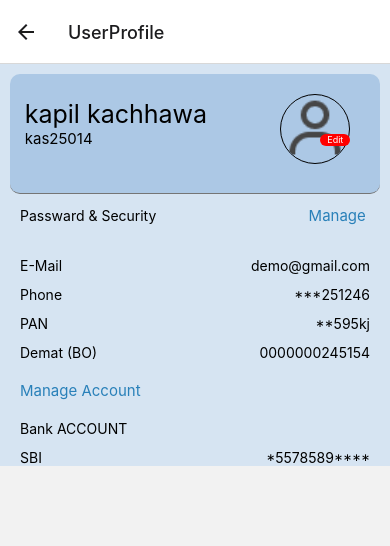
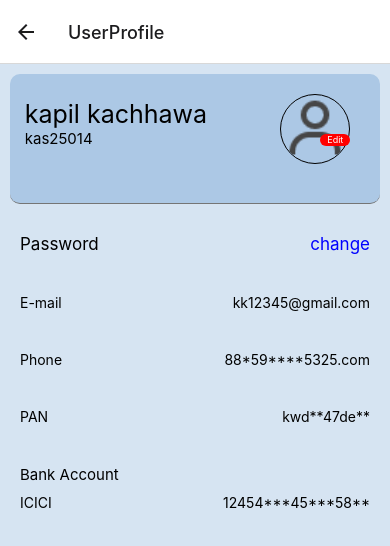
Before and after one commit to Chouhan143/BullsEye, a React Native app: screen /UserProfile in a window 390 px wide. Shown: the top 546 px of the page. Built offline with nearby package versions, Linux system fonts and the light colour scheme.

Commit message:
edit profile

```diff
--- a/Src/ProfilePages/Userprofile.js
+++ b/Src/ProfilePages/Userprofile.js
@@ -4,47 +4,14 @@ import { SIZES, COLORS, icons, } from '../../constants';
 
 
 const UserProfile = (onPress) => {
-    const UserRow = ({ title, value, onPress }) => {
-        return (
-            <View style={{
-                flex: 1,
-                flexDirection: 'row', marginTop: SIZES.radius,
-                height: 60, justifyContent: 'space-between', backgroundColor: COLORS.mainBgColor, alignItems: 'center'
-            }}>
-                <Text style={{ marginLeft: 20 }}>{title}</Text>
-                <TouchableOpacity>
-                    <Text style={{ fontSize: 15, color: '#2980B9', marginRight: 20 }}>{value} </Text>
-                </TouchableOpacity>
-
-            </View>
 
 
+    return (
+        <View style={{ flex: 1, backgroundColor: COLORS.mainBgColor }}>
 
-        )
-    }
-    const UserRow1 = ({ title, value, onPress }) => {
-        return (
+            <View style={{ backgroundColor: COLORS.mainBgColor, marginTop: 10 }}>
                 <View style={{
-                flex: 1,
-                flexDirection: 'row', marginTop: SIZES.radius,
-                justifyContent: 'space-between', backgroundColor: COLORS.mainBgColor, alignItems: 'center'
-            }}>
-                <Text style={{ marginLeft: 20 }}>{title}</Text>
-                <Text style={{ marginRight: 20 }} >{value}{onPress}</Text>
-
-            </View>
-
-
-
-        )
-    }
-    return (
-        <ScrollView>
-            <View style={{flex:1,backgroundColor:COLORS.mainBgColor}}>
-                <View style={{ backgroundColor: COLORS.mainBgColor }}>
-                    <View style={{ flex: 1, backgroundColor: COLORS.mainBgColor, marginTop: 10 }}>
-                        <View style={{
-                            height: 120, backgroundColor: COLORS.bgColor, width: '95%', position: 'absolute', justifyContent: 'space-between',
+                    height: 130, backgroundColor: COLORS.bgColor, width: '95%', justifyContent: 'space-between',
                     borderBottomWidth: 0.3, borderBottomColor: COLORS.lightGray3, alignSelf: 'center', flexDirection: 'row', borderRadius: 10
                 }}>
                     <View style={{ marginTop: 25 }}>
@@ -52,20 +19,7 @@ const UserProfile = (onPress) => {
                         <Text style={{ fontSize: 15, marginLeft: 15 }}>kas25014</Text>
 
                     </View>
-                            {/* <View style={{ borderWidth: 0.5, borderColor: 'black', borderRadius: 200, width: 80, height: 80 }}>
-                            <Image source={icons.profile} style={{ width: 40, height: 40, alignSelf: 'center' }} />
-                            <TouchableOpacity
-                            >
-                                <View style={{
-                                    justifyContent: 'center', marginRight: 500, alignItems: 'center',
-                                    borderWidth: 0.5, borderColor: 'black', borderRadius: 200, width: 20, height: 20,
-                                    backgroundColor: 'blue',
-                                }}>
-                                    <Image source={icons.plus} style={{ width: 15, height: 15, alignSelf: 'center', tintColor: 'white' }} />
-                                </View>
-                            </TouchableOpacity>
 
-                        </View> */}
                     <View
                         style={{
                             width: 50,
@@ -105,47 +59,60 @@ const UserProfile = (onPress) => {
                 </View>
 
             </View>
-                    <View style={{ marginTop: 120, backgroundColor: COLORS.mainBgColor }}>
-                        <UserRow title={"Passward & Security"} value={"Manage"} />
 
+            <View style={{
+                flexDirection: 'row', justifyContent: 'space-between',
+                paddingLeft: 20, paddingRight: 20, marginTop: 30
+            }}>
+                <Text style={{ fontSize: 17 }}>
+                    Password
+                </Text>
+                <TouchableOpacity>
+                    <Text style={{ fontSize: 17, color: 'blue' }}>
+                        change
+                    </Text>
+                </TouchableOpacity>
+            </View>
+            <View style={{
+                flexDirection: 'row', justifyContent: 'space-between', marginTop: 40,
+                paddingLeft: 20, paddingRight: 20
+            }}>
+                <Text>E-mail</Text>
+                <Text>kk12345@gmail.com</Text>
+            </View>
+            <View style={{
+                flexDirection: 'row', justifyContent: 'space-between', marginTop: 40,
+                paddingLeft: 20, paddingRight: 20
+            }}>
+                <Text>Phone</Text>
+                <Text>88*59****5325.com</Text>
+            </View>
+            <View style={{
+                flexDirection: 'row', justifyContent: 'space-between', marginTop: 40,
+                paddingLeft: 20, paddingRight: 20
+            }}>
+                <Text>PAN</Text>
+                <Text>kwd**47de**</Text>
+            </View>
+            <View style={{ margin: 20, }}>
+                <View style={{marginTop:20}}>
+                    <Text style={{ fontSize: 15 }}>Bank Account</Text>
+
+                </View>
+                <View style={{ flexDirection: 'row', justifyContent: 'space-between', marginTop: 10 }}>
+                    <Text>ICICI</Text>
+                    <Text>12454***45***58**</Text>
+                </View>
             </View>
 
 
-                    <View style={{ marginTop: 20, backgroundColor: COLORS.mainBgColor }}>
-                        <UserRow1 title={"E-Mail"} value={"demo@gmail.com"} />
-                        <UserRow1 title={"Phone"} value={"***251246"} />
-                        <UserRow1 title={"PAN"} value={"**595kj"} />
-                        <UserRow1 title={"Demat (BO)"} value={"0000000245154"} />
-                        <View style={{ marginLeft: 20, marginTop: 20, backgroundColor: COLORS.mainBgColor }}>
-                            <TouchableOpacity>
-                                <Text style={{ fontSize: 15, color: '#2980B9' }}>Manage Account</Text>
-                            </TouchableOpacity>
-                        </View>
-                    </View>
-                    <View style={{ backgroundColor: COLORS.mainBgColor, }}>
-                        <Text style={{ marginTop: 20, marginLeft: 20, color: "#000" }} >Bank ACCOUNT</Text>
-                        <UserRow1 title={"SBI"} value={"*5578589****"} />
 
-                        {/* <UserRow title={"Sagement"} value={"Mcx,gold,Silver,Copper"} />
-                    <UserRow title={"Demat Authorisation"} value={"POA"} />  */}
+
+
+
 
 
         </View>
-                    {/* <View >
-                    <Text style={{ marginTop: 30, marginLeft: 20, color: "#000" }} >Account closure </Text>
-                    <Text style={{ marginTop: 20, marginLeft: 20, }} >lorem20 the cat is very beuatyfull and i dont like wine </Text>
-
-                    <View style={{ marginLeft: 20, marginTop: 40, }}>
-                        <TouchableOpacity>
-                            <Text style={{ fontSize: 15, color: '#2980B9' }}>Continue</Text>
-                        </TouchableOpacity>
-
-                    </View>
-                </View> */}
-
-                </View>
-            </View>
-        </ScrollView>
     )
 
 }
```
Lines whose indentation alone changed are shown as unchanged.
